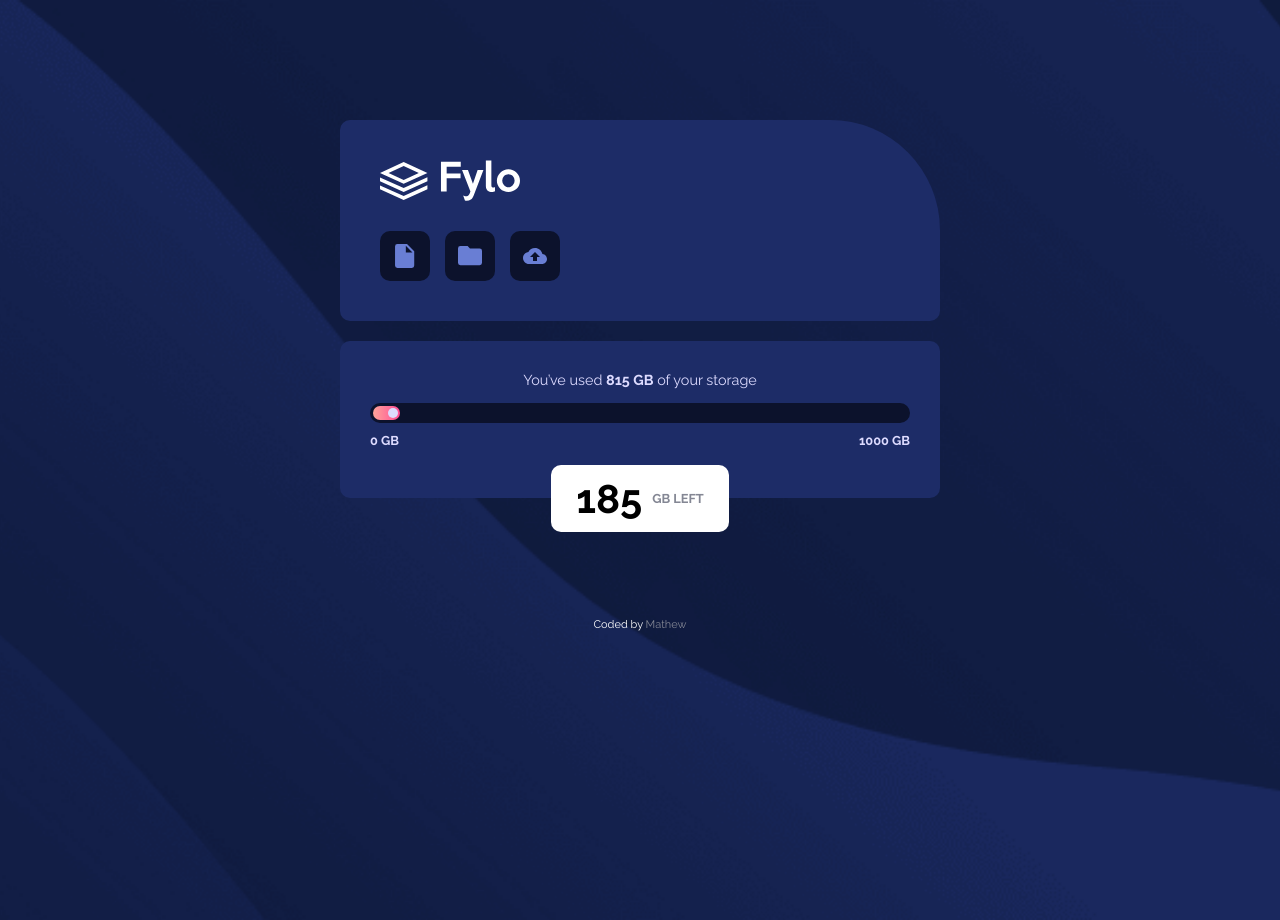
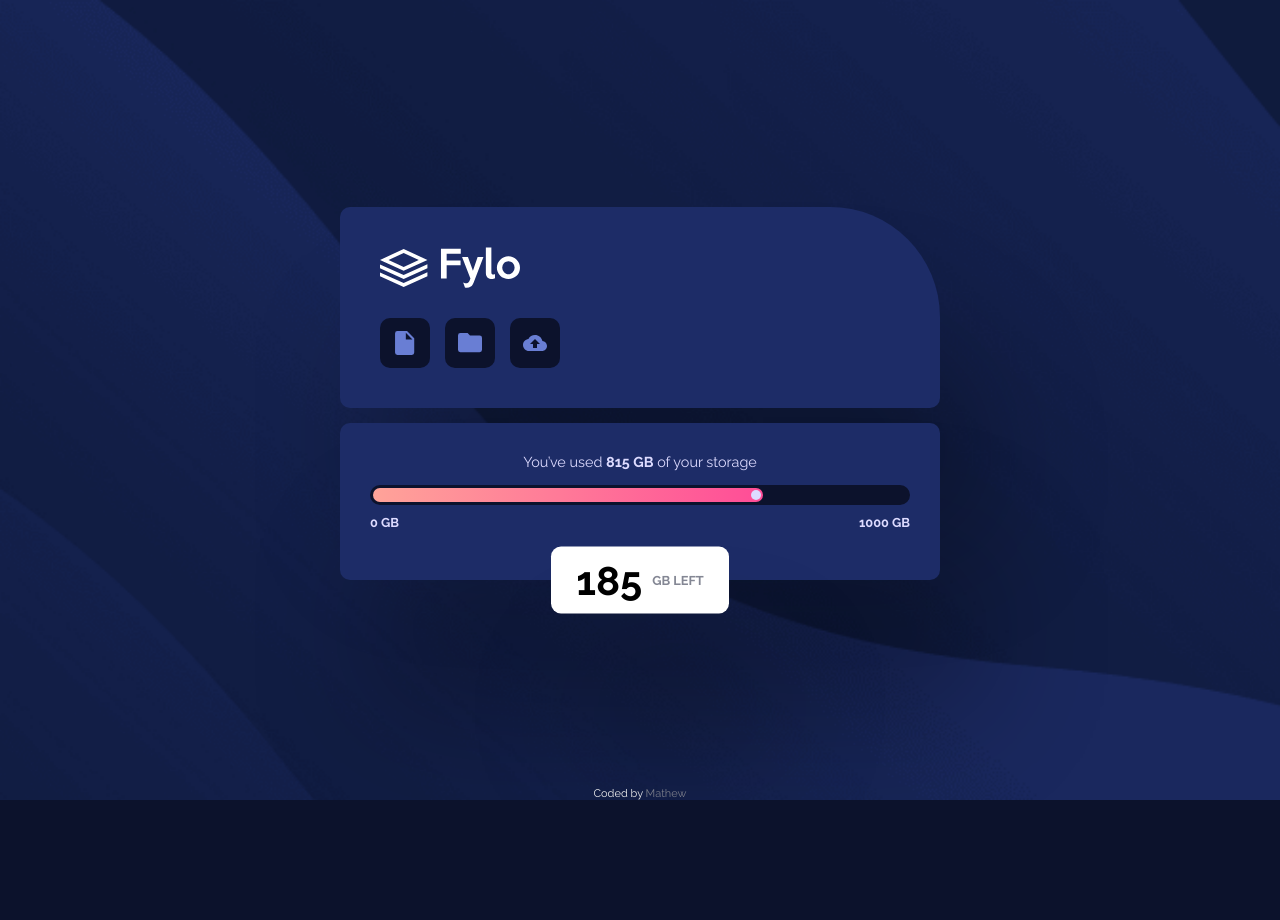
Before and after one commit to mathew12tan/fylo-data-storage-component-mathew, a plain HTML site: page index.html in a window 1280 px wide. After the commit the page ends 800 px from the top, so only its background shows below. Drawn offline with Linux system fonts and the light colour scheme.

Commit message:
second commit

```diff
--- a/index.html
+++ b/index.html
@@ -20,11 +20,15 @@
       <div class="logo">
         <img src="./images/logo.svg" alt="logo" />
         <div class="icon">
-          <div>
+          <a href="#">
             <img src="./images/icon-document.svg" alt="icon-document" />
-          </div>
-          <div><img src="./images/icon-folder.svg" alt="icon-folder" /></div>
-          <div><img src="./images/icon-upload.svg" alt="icon-upload" /></div>
+          </a>
+          <a href="#"
+            ><img src="./images/icon-folder.svg" alt="icon-folder"
+          /></a>
+          <a href="#"
+            ><img src="./images/icon-upload.svg" alt="icon-upload"
+          /></a>
         </div>
       </div>
 
@@ -36,14 +40,14 @@
           </div>
         </div>
 
+        <div class="info">
+          <h1>185</h1>
+          <p>GB Left</p>
+        </div>
+
         <div class="limit">
           <p>0 GB</p>
           <p>1000 GB</p>
-        </div>
-
-        <div class="info">
-          <h1>185</h1>
-          <p>GB Left</p>
         </div>
       </div>
     </main>
--- a/style.css
+++ b/style.css
@@ -15,9 +15,8 @@ html {
   font-family: "Raleway", sans-serif;
 }
 
-*,
-*::before,
-*::after {
+*, *::before, *::after {
+  box-sizing: border-box;
   margin: 0;
   padding: 0;
 }
@@ -25,14 +24,19 @@ html {
 body {
   background-image: url("./images/bg-mobile.png");
   background-repeat: no-repeat;
+  background-size: cover;
+  height: 100vh;
+  display: flex;
+  flex-direction: column;
+  align-items: center;
 }
 
 main {
-  margin: 120px auto;
+  margin: auto;
   width: 88%;
   display: flex;
   flex-direction: column;
-  row-gap: 20px;
+  row-gap: 15px;
 }
 
 /* logo */
@@ -45,9 +49,10 @@ main {
   padding: 40px;
   border-radius: 10px;
   border-top-right-radius: 110px;
+  box-shadow: 2.5rem 8rem 8rem rgba(0, 0, 0, 0.3);
 }
 
-.logo > img {
+.logo>img {
   width: 140px;
 }
 
@@ -56,7 +61,7 @@ main {
   column-gap: 15px;
 }
 
-.icon div {
+.icon a {
   background-color: var(--Very-Dark-Blue);
   width: 50px;
   height: 50px;
@@ -64,18 +69,24 @@ main {
   justify-content: center;
   align-items: center;
   border-radius: 10px;
+  transition: 1s;
+}
+
+a:hover {
+  background-color: var(--Pale-Blue);
 }
 
 /* status */
 
 .status {
   background-color: var(--Dark-Blue);
+  color: var(--Pale-Blue);
   display: flex;
   flex-direction: column;
+  align-items: center;
   padding: 30px 30px 50px;
-  color: var(--Pale-Blue);
-  align-items: center;
   border-radius: 10px;
+  box-shadow: 2.5rem 8rem 8rem rgba(0, 0, 0, 0.3);
   position: relative;
 }
 
@@ -85,44 +96,34 @@ main {
 
 .bar {
   width: 100%;
-  height: 20px;
   margin: 15px 0 10px;
-  background-color: gold;
+  padding: 3px;
   background-color: var(--Very-Dark-Blue);
   border-radius: 10px;
-  display: flex;
-  flex-direction: column;
-  justify-content: center;
 }
 
 .progress {
-  background-image: linear-gradient(
-    to right,
-    hsl(6, 100%, 80%),
-    hsl(335, 100%, 65%)
-  );
-  height: 14px;
-  margin: 3px;
+  background-image: linear-gradient( to right, hsl(6, 100%, 80%), hsl(335, 100%, 65%));
+  padding: 2px;
+  width: 73%;
   border-radius: 7px;
-  /* width: 73%; */
-  width: 5%;
-  display: flex;
-  flex-direction: column;
-  justify-content: center;
-  align-items: flex-end;
-  transition: width 0.5s;
+  animation: progressStatus 1s;
 }
 
-.progress:hover {
-  width: 73%;
-  cursor: pointer;
+@keyframes progressStatus {
+  0% {
+    width: 0%
+  }
+  100% {
+    width: 73%
+  }
 }
 
 .indicator {
   width: 10px;
   height: 10px;
   background-color: var(--Pale-Blue);
-  margin: 2px;
+  margin-left: auto;
   border-radius: 50%;
 }
 
@@ -140,16 +141,17 @@ main {
 /* info */
 
 .info {
-  width: fit-content;
+  background-color: white;
   padding: 10px 25px;
-  background-color: white;
   border-radius: 10px;
   display: flex;
   justify-content: center;
   align-items: center;
   column-gap: 10px;
   position: absolute;
-  margin-top: 93.5px;
+  top: 100%;
+  transform: translateY(-50%);
+  box-shadow: 2.5rem 8rem 8rem rgba(0, 0, 0, 0.3);
 }
 
 .info h1 {
@@ -170,7 +172,6 @@ main {
   font-size: 11px;
   text-align: center;
   color: white;
-  /* margin-bottom: 10px; */
 }
 
 .attribution a {
@@ -180,14 +181,11 @@ main {
 
 @media screen and (min-width: 375px) {
   body {
-    min-height: 100vh;
     background-color: var(--Very-Dark-Blue);
     background-image: url("./images/bg-desktop.png");
     background-repeat: no-repeat;
-    background-position: 50% 50%;
-    background-size: cover;
+    background-position: bottom;
   }
-
   main {
     max-width: 600px;
   }
@@ -196,46 +194,38 @@ main {
 @media screen and (min-width: 1440px) {
   body {
     background-image: url(./images/bg-desktop.png);
-    background-size: 100vw;
+    background-size: 100vw 52.5vh;
     background-position: bottom;
-    display: flex;
-    flex-direction: column;
   }
-
   main {
     max-width: unset;
     width: 64%;
-    margin: auto;
     flex-direction: row;
     column-gap: 30px;
   }
-
   .logo {
-    flex-basis: 30%;
+    flex: 1.2;
   }
-
   .status {
-    flex: 1;
+    flex: 2;
     padding: 40px;
-    height: fit-content;
     align-items: flex-start;
     align-self: flex-end;
   }
-
   .info {
-    margin-top: -85px;
+    top: -45px;
     align-self: flex-end;
+    transform: unset;
     border-bottom-right-radius: unset;
   }
-
   .info::after {
+    position: absolute;
     top: 100%;
     right: 0%;
+    content: "";
     border: solid transparent;
-    content: "";
-    position: absolute;
     border-top-color: white;
     border-width: 20px;
-    border-right: 0px;
+    border-right: none;
   }
 }
```
